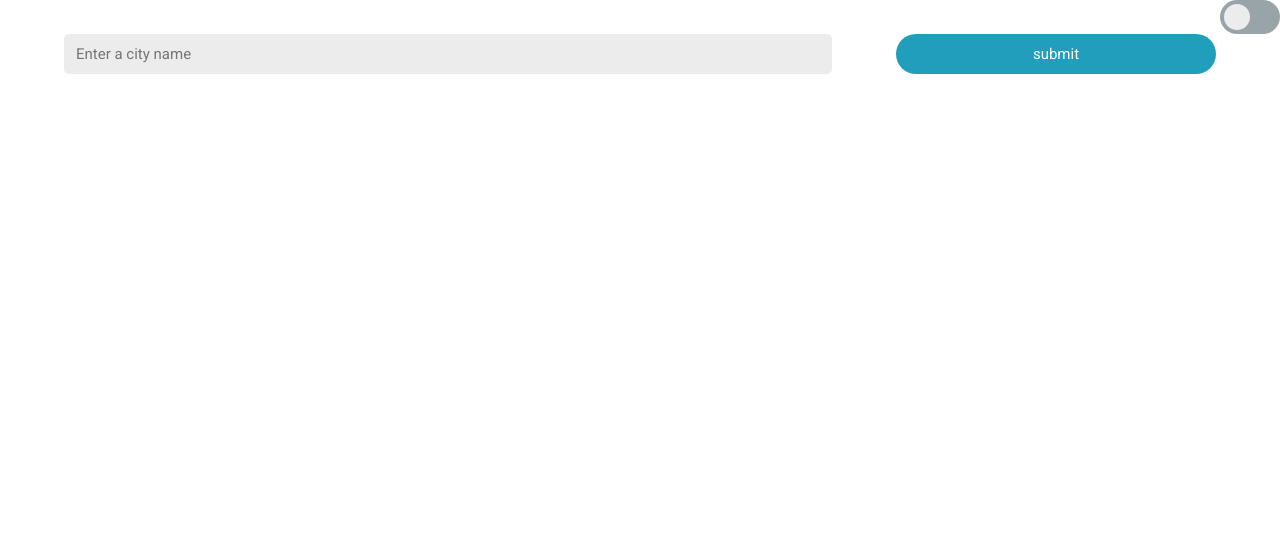
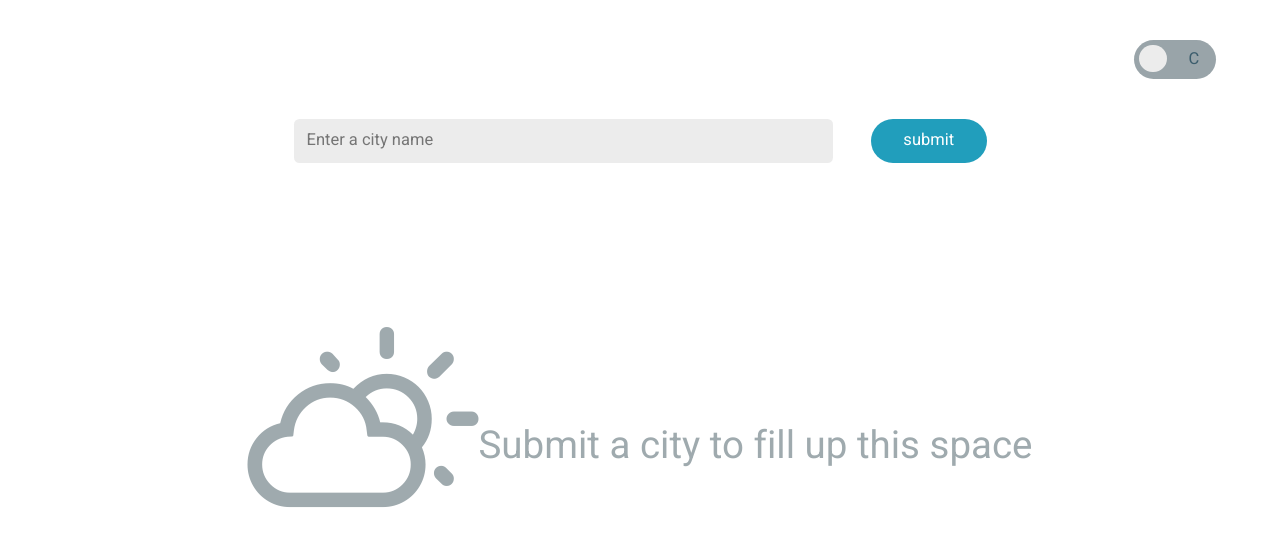
Before and after one commit to anavarro99dev/AGILE-proyect-vue3, a Vue app: page / in a window 1280 px wide. Shown: the top 546 px of the page. Built offline with nearby package versions, Linux system fonts and the light colour scheme.

Commit message:
App#1 Funcional

```diff
--- a/src/App.vue
+++ b/src/App.vue
@@ -1,8 +1,14 @@
 <template>
-  <div>
+  <div class="body-container">
     <Options></Options>
+    <div class="wait-container" v-if="store.card_list === 0">
+      <i class="wi wi-day-cloudy"></i>
+      <span>Submit a city to fill up this space</span>
+    </div>
     <Suspense>
-      <Card v-for="n in store.card_list" ></Card>
+      <div class="row-container">
+        <Card v-for="n in store.counter"></Card>
+      </div>
     </Suspense>
   </div>
 </template>
@@ -12,12 +18,68 @@ import Card from "./components/Card.vue";
 import Options from "./components/Options.vue";
 import { useStore } from "./store/store";
 
+// Variable guardados publicos para todos los componentes
 const store = useStore();
-
 </script>
 
 <style lang="scss" scoped>
 body {
   background-color: #dcdfe0;
 }
+
+.body-container {
+  width: 90vw;
+  margin: 0 auto;
+
+  @media screen and (min-width: 1100px) {
+    width: auto;
+  }
+}
+
+.row-container {
+  display: flex;
+  justify-content: center;
+  align-items: center;
+  flex-direction: row;
+  flex-wrap: wrap;
+
+  @media screen and (min-width: 1100px) {
+    flex-wrap: nowrap;
+
+    overflow-x: auto;
+
+    margin: 10vh 0 !important;
+  }
+  @media screen and (min-width: 520px) {
+    margin: 5rem 0;
+  }
+}
+
+.wait-container {
+  display: flex;
+  justify-content: center;
+  align-items: center;
+  flex-direction: column;
+
+  margin: 25vh 0;
+
+  color: #9faaae;
+  span {
+    font-size: 2rem;
+  }
+  i {
+    margin: 0 auto;
+    font-size: 15rem;
+  }
+  @media screen and (min-width: 1100px) {
+    flex-direction: row;
+    span {
+      font-size: 3.5rem;
+    }
+    i {
+      margin: 0 0;
+      font-size: 15rem;
+    }
+  }
+}
 </style>
--- a/src/components/Options.vue
+++ b/src/components/Options.vue
@@ -5,10 +5,16 @@
     </div>
     <div class="option--city">
       <label class="option--input-container" id="city-name">
-        <!-- TODO: mostar una data list con sugerencias con respecto a lo tecleado -->
-        <input id="city-name" type="text" placeholder="Enter a city name" v-model="store.city_name"/>
+        <!-- Obtencion del nombre de la ciudad -->
+        <input
+          id="city-name"
+          type="text"
+          placeholder="Enter a city name"
+          v-model="store.city_name"
+        />
       </label>
-      <button @click="store.increment" >submit</button>
+      <!-- Adicionar Card -->
+      <button @click="store.increment">submit</button>
     </div>
   </div>
 </template>
@@ -16,11 +22,15 @@
 <script setup lang="ts">
 import Switch from "./Switch.vue";
 import { useStore } from "../store/store";
+
+// Variable guardada publica para todos los componentes
 let store = useStore();
 </script>
 
 <style lang="scss" scoped>
 .option-container {
+  width: 100%;
+
   font-size: 1.5rem;
   margin: 0 auto;
   * {
@@ -30,6 +40,12 @@ let store = useStore();
 .option--units-select {
   display: flex;
   justify-content: flex-end;
+
+  padding: 1rem;
+  @media screen and (min-width: 1100px) {
+    padding: 5vh 0;
+    width: 95vw;
+  }
 }
 .option--city {
   display: flex;
@@ -47,6 +63,16 @@ let store = useStore();
   button:hover {
     border: #6f6969 0.1rem solid;
     opacity: 0.8;
+  }
+  @media screen and (min-width: 650px) {
+    max-width: 70rem;
+    margin: 0 auto;
+    button {
+      flex-basis: 15%;
+    }
+    .option--input-container {
+      flex-basis: 70%;
+    }
   }
 }
 .option--input-container {
--- a/src/components/Switch.vue
+++ b/src/components/Switch.vue
@@ -1,30 +1,33 @@
 <template>
   <label class="switch">
+    <!-- Obtencion del la unidad de medida -->
     <input type="checkbox" v-model="store.temperature" />
-    <div class="slider round"></div>
+    <div class="slider round">
+      <span v-show="store.temperature" class="F">F</span>
+      <span v-show="!store.temperature" class="C">C</span>
+    </div>
   </label>
 </template>
 
 <script lang="ts" setup>
 import { useStore } from "../store/store";
+
+// Variable guardada publica para todos los componentes
 let store = useStore();
 </script>
 
 <style lang="scss" scoped>
-/* Formateamos el label que servirá de contenedor */
 .switch {
   position: relative;
   display: inline-block;
-  width: 60px;
-  height: 34px;
+  width: 7.5rem;
+  height: 3.5rem;
 }
 
-/* Ocultamos el checkbox html */
 .switch input {
   display: none;
 }
 
-/* Formateamos la caja del interruptor sobre la cual se deslizará la perilla de control o slider */
 .slider {
   position: absolute;
   cursor: pointer;
@@ -37,32 +40,28 @@ let store = useStore();
   transition: 0.4s;
 }
 
-/* Pintamos la perilla de control o slider usando el selector before */
 .slider:before {
   position: absolute;
   content: "";
-  height: 26px;
-  width: 26px;
-  left: 4px;
-  bottom: 4px;
+  height: 2.5rem;
+  width: 2.5rem;
+  left: 0.5rem;
+  bottom: 0.55rem;
   background-color: #ececec;
   -webkit-transition: 0.4s;
   transition: 0.4s;
 }
 
-/* Cambiamos el color de fondo cuando el checkbox esta activado */
 input:checked + .slider {
   background-color: #99a4a9;
 }
 
-/* Deslizamos el slider a la derecha cuando el checkbox esta activado */
 input:checked + .slider:before {
-  -webkit-transform: translateX(26px);
-  -ms-transform: translateX(26px);
-  transform: translateX(26px);
+  -webkit-transform: translateX(4rem);
+  -ms-transform: translateX(4rem);
+  transform: translateX(4rem);
 }
 
-/* Aplicamos efecto de bordes redondeados en slider y en el fondo del slider */
 .slider.round {
   border-radius: 34px;
 }
@@ -70,4 +69,20 @@ input:checked + .slider:before {
 .slider.round:before {
   border-radius: 50%;
 }
+
+.slider {
+  span {
+    color: #0230479c;
+    position: absolute;
+    user-select: none;
+  }
+  .C {
+    left: 5rem;
+    bottom: 0.6rem;
+  }
+  .F {
+    left: 1rem;
+    bottom: 0.6rem;
+  }
+}
 </style>
--- a/src/main.ts
+++ b/src/main.ts
@@ -1,11 +1,12 @@
-import { createApp } from 'vue'
+import { createApp } from "vue";
 import { createPinia } from "pinia";
-import './style.css'
+import "./style.css";
 
-import 'weather-icons/css/weather-icons.min.css'
+import "weather-icons/css/weather-icons.min.css";
 
-import App from './App.vue'
+// TODO: Agregar funcionalidad adicional => tooltips para mostrar la bandera del pais (circle-flags)
 
-createApp(App)
-.use( createPinia() )
-.mount('#app')
+
+import App from "./App.vue";
+
+createApp(App).use(createPinia()).mount("#app");
--- a/src/store/data.ts
+++ b/src/store/data.ts
@@ -1,42 +1,49 @@
 import axios from "axios";
+// TODO: Agregar validacion a la API => no lo logre porque a pesar que los parametros esten mal el status siempre es OK
 
+// GeocodeAPI => obtener la latitud y longitud a partir del nombre de la ciudad
 const geocodeAPI = axios.create({
   baseURL: "https://geocoding-api.open-meteo.com/v1/",
 });
 
-const openMeteorAPI = axios.create({
+// Open-Meteo-API => obtner datos meteorologicos
+const openMeteoAPI = axios.create({
   baseURL: "https://api.open-meteo.com/v1/",
 });
 
+// Retornar datos importantes GeocodeAPI
 async function geocode(name: string) {
   const res = await geocodeAPI.get(`search?name=${name}&count=1`);
+
   const data = await res.data.results[0];
   return {
-    id: data.id,
-    name: data.name,
-    country: data.country,
-    latitude: data.latitude,
-    longitude: data.longitude,
-    CC: data.country_code,
+    id: data?.id,
+    name: data?.name,
+    country: data?.country,
+    latitude: data?.latitude,
+    longitude: data?.longitude,
+    CC: data?.country_code,
   };
 }
 
-async function openMeteor(
-  latitude: number,
-  longitude: number,
-) {
-  const resTC = await openMeteorAPI.get(`forecast?latitude=${latitude}&longitude=${longitude}&hourly=temperature_2m,relativehumidity_2m&past_days=1&temperature_unit=celsius&current_weather=true`);
-  const resTF = await openMeteorAPI.get(`forecast?latitude=${latitude}&longitude=${longitude}&hourly=temperature_2m,relativehumidity_2m&past_days=1&temperature_unit=fahrenheit&current_weather=true`);
+// Retornar datos importantes Open-Meteo-API
+async function openMeteo(latitude: number, longitude: number) {
+  // Obtener datos en C y F
+  const resTC = await openMeteoAPI.get(
+    `forecast?latitude=${latitude}&longitude=${longitude}&hourly=temperature_2m,relativehumidity_2m&past_days=1&temperature_unit=celsius&current_weather=true`
+  );
+  const resTF = await openMeteoAPI.get(
+    `forecast?latitude=${latitude}&longitude=${longitude}&hourly=temperature_2m,relativehumidity_2m&past_days=1&temperature_unit=fahrenheit&current_weather=true`
+  );
 
   return {
-    dataTC: getData( await resTC.data ),
-    dataTF: getData( await resTF.data )
-  }
-
+    dataTC: getData(await resTC.data),
+    dataTF: getData(await resTF.data),
+  };
 }
 
-// Funcion para obtener los datos necesarios de la tabla.
-function getData(data:any) {
+// Funcion para obtener los datos necesarios de Open-Meteo-API.
+function getData(data: any) {
   const time_data: string[] = data.hourly.time;
   const temperature_data: number[] = data.hourly.temperature_2m;
   const relativehumidity_data: number[] = data.hourly.relativehumidity_2m;
@@ -46,28 +53,34 @@ function getData(data:any) {
 
   // Agregar elementos a la tabla
   for (let i = 0; i < time_data.length; i++) {
-    table.push([time_data[i] , temperature_data[i], relativehumidity_data[i]]);
+    table.push([time_data[i], temperature_data[i], relativehumidity_data[i]]);
   }
 
-  // Reducir tabla con el promedio de los dias.
+  // Reducir tabla con el promedio de los dias
   const day: Object[] = [];
   const temp: any = [];
 
   for (let i = 1; i < 6; i++) {
-    // Obtencion de los datos dividos por dias.
+    // Obtencion de los datos dividos por dias
     temp.push(table.slice(i * 24, (i + 1) * 24));
     day.push({
-      temperature_media: Math.round(// Promedio de la temperatura del dia.
-        temp[i - 1].map((val: any) => val[1]).reduce((a:number, b:number) => a + b) / 24
+      temperature_media: Math.round(
+        // Promedio de la temperatura del dia
+        temp[i - 1]
+          .map((val: any) => val[1])
+          .reduce((a: number, b: number) => a + b) / 24
       ),
-      relativehumidity: Math.round(// Promedio de la humedad ralatica del dia.
-        temp[i - 1].map((val: any) => val[2]).reduce((a:number, b:number) => a + b) / 24
+      relativehumidity: Math.round(
+        // Promedio de la humedad ralatica del dia
+        temp[i - 1]
+          .map((val: any) => val[2])
+          .reduce((a: number, b: number) => a + b) / 24
       ),
-      day: new Date( temp[i-1][0][0] ).getUTCDay(), // Obtencion del dia de la semana actual.
-      weathercode: data.current_weather.weathercode // Obtencion del codigo del dia de la semana actual.
+      day: new Date(temp[i - 1][0][0]).getUTCDay(), // Obtencion del dia de la semana actual
+      weathercode: data.current_weather.weathercode, // Obtencion del whatercode del dia de la semana actual
     });
   }
   return day;
 }
 
-export { geocode, openMeteor };
+export { geocode, openMeteo as openMeteor };
--- a/src/store/store.ts
+++ b/src/store/store.ts
@@ -3,14 +3,23 @@ import { defineStore } from "pinia";
 export const useStore = defineStore("store", {
   state: () => {
     return {
-        card_list: 0,
-        city_name: "",
-        temperature: false,
+      // Variable guardada publica para todos los componentes
+      card_list: 0,
+      counter: 0,
+      city_name: "",
+      temperature: false,
     };
   },
   actions: {
+    // Agregar Card
     increment() {
-      this.card_list++;
+      this.counter++;
+      this.card_list++
+    },
+    // Eliminar Card
+    decrement() {
+      // this.counter--;
+      this.card_list--
     },
   },
 });
--- a/src/style.css
+++ b/src/style.css
@@ -1,6 +1,6 @@
 /* CSS Reset */
 :root {
-  --font: 'Roboto', sans-serif;
+  --font: "Roboto", sans-serif;
   font-family: var(--font);
   font-size: 10px;
   line-height: 24px;
@@ -35,8 +35,8 @@ dd {
 }
 
 /* Remove list styles on ul, ol elements with a list role, which suggests default styling will be removed */
-ul[role='list'],
-ol[role='list'] {
+ul[role="list"],
+ol[role="list"] {
   list-style: none;
 }
 
@@ -75,7 +75,7 @@ select {
 /* Remove all animations, transitions and smooth scroll for people that prefer not to see them */
 @media (prefers-reduced-motion: reduce) {
   html:focus-within {
-   scroll-behavior: auto;
+    scroll-behavior: auto;
   }
 
   *,
@@ -87,3 +87,9 @@ select {
     scroll-behavior: auto !important;
   }
 }
+
+@media screen and (min-width: 1100px) {
+  :root {
+    font-size: 11px;
+  }
+}
```
Also changed, not shown: src/components/Card.vue (+51 -26 lines), 1 other file (tests, documents, lock files or other folders).
